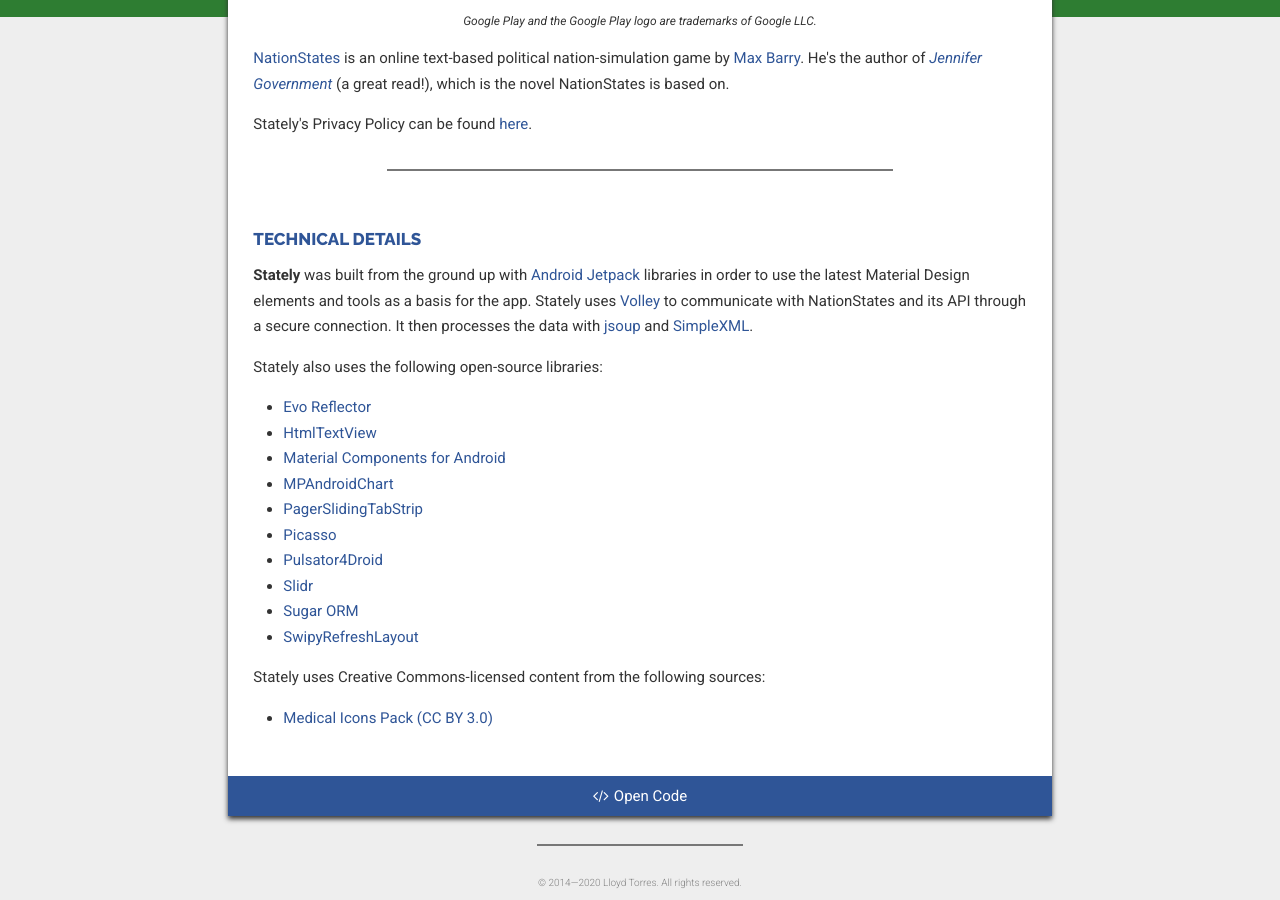
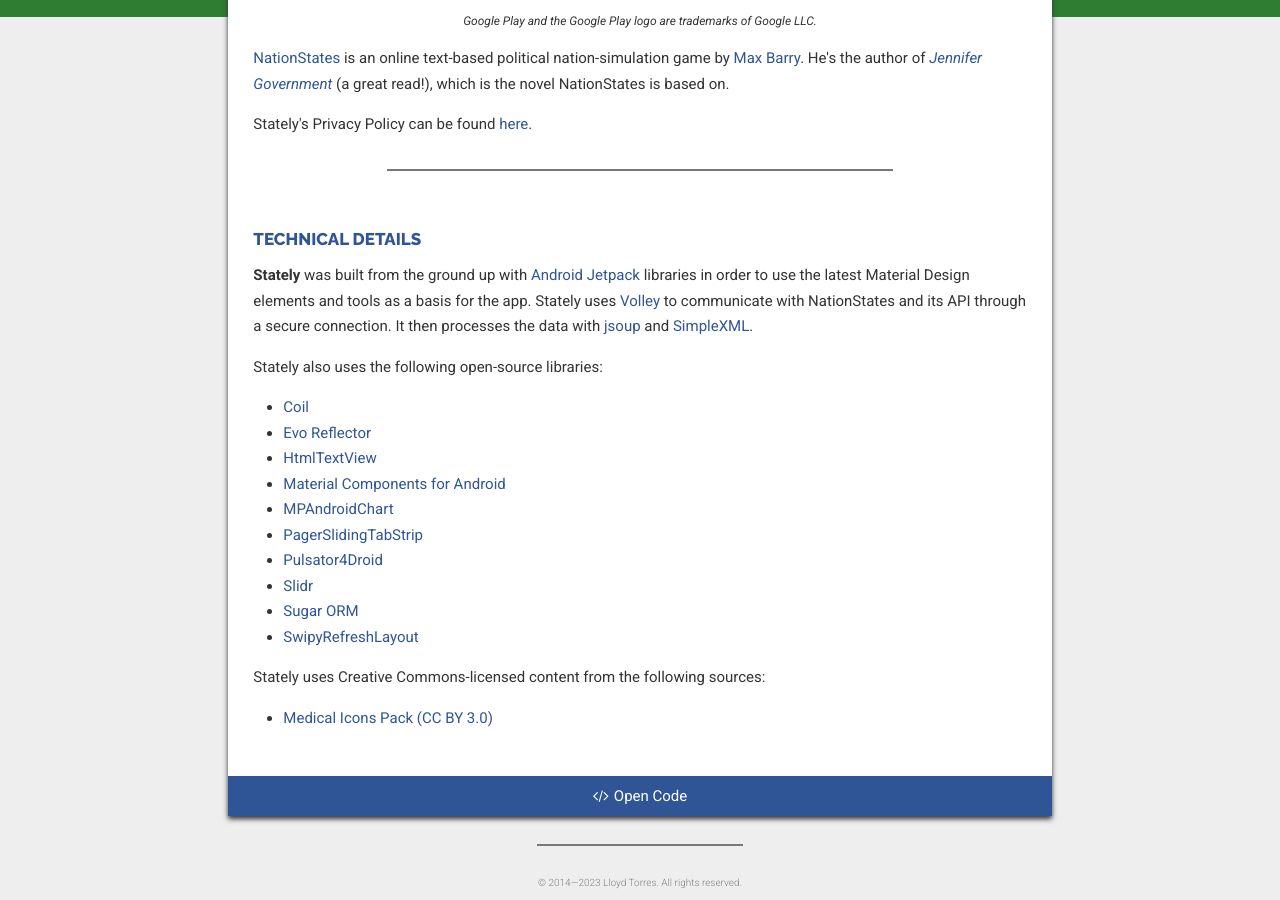
Before and after one commit to lloydtorres/lloydtorres.github.io, a Jekyll site: the page built from projects/stately.md, in a window 1280 px wide and 900 px high, scrolled down 930 px. Built offline with Jekyll 4.4.1, drawn with Linux system fonts in a browser that asks for light colours.

Commit message:
Update Stately dependencies

```diff
--- a/_includes/footer.html
+++ b/_includes/footer.html
@@ -4,7 +4,7 @@
             <div class="divider" style="height: 30px;"><div class="inner"></div></div>
         </div>
         <div class="col-center">
-            <p>© 2014—2020 Lloyd Torres. All rights reserved.</p>
+            <p>© 2014—2023 Lloyd Torres. All rights reserved.</p>
         </div>
     </div><!-- /container -->
 </footer>
--- a/projects/stately.md
+++ b/projects/stately.md
@@ -86,12 +86,12 @@
 <p>Stately also uses the following open-source libraries:</p>
 
 <ul>
+    <li><a href="https://github.com/coil-kt/coil">Coil</a></li>
     <li><a href="https://github.com/atteo/evo-inflector">Evo Reflector</a></li>
     <li><a href="https://github.com/SufficientlySecure/html-textview">HtmlTextView</a></li>
     <li><a href="https://github.com/material-components/material-components-android">Material Components for Android</a></li>
     <li><a href="https://github.com/PhilJay/MPAndroidChart">MPAndroidChart</a></li>
     <li><a href="https://github.com/jpardogo/PagerSlidingTabStrip">PagerSlidingTabStrip</a></li>
-    <li><a href="https://github.com/square/picasso">Picasso</a></li>
     <li><a href="https://github.com/booncol/Pulsator4Droid">Pulsator4Droid</a></li>
     <li><a href="https://github.com/r0adkll/Slidr">Slidr</a></li>
     <li><a href="https://github.com/satyan/sugar">Sugar ORM</a></li>
```
